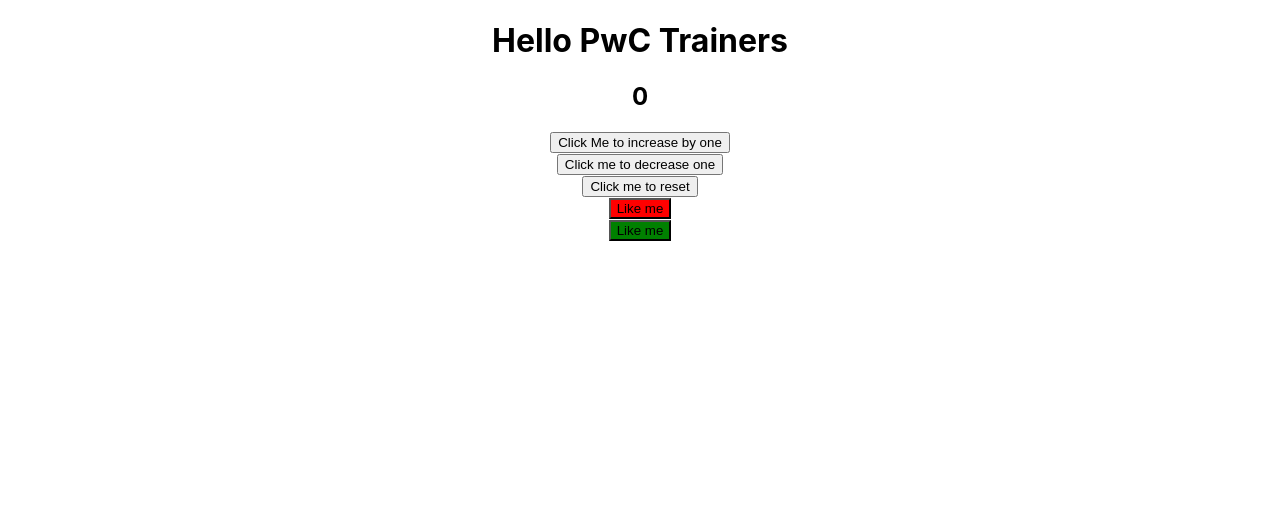
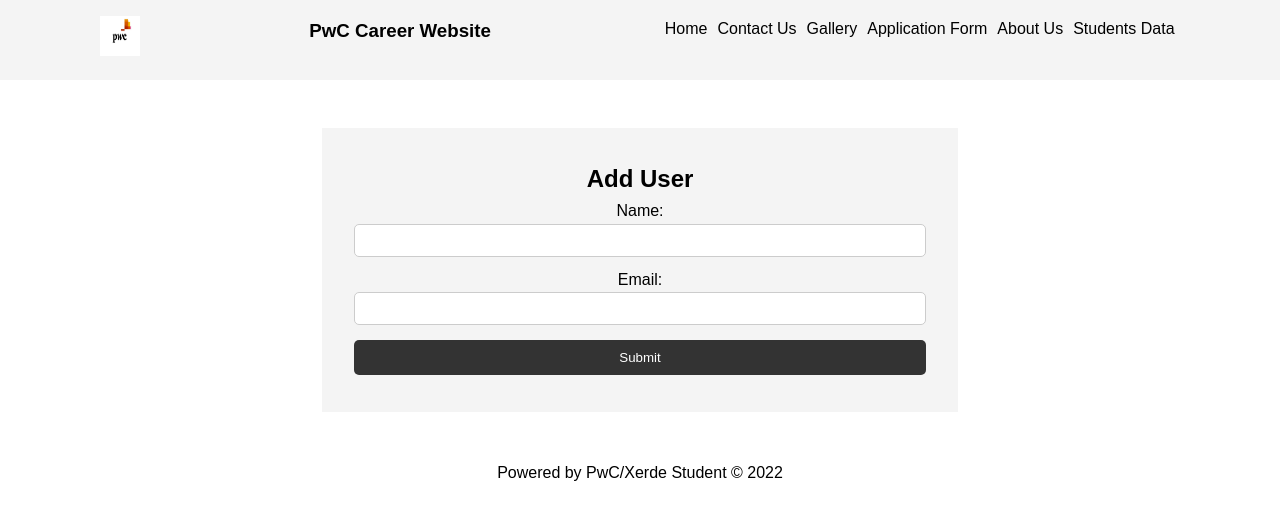
Before and after one commit to royalboe/react-app-one, a React (Create React App) app: page /Home in a window 1280 px wide. Shown: the top 520 px of the page. Built offline with nearby package versions, Linux system fonts and the light colour scheme.

Commit message:
Added styles

```diff
--- a/src/App.css
+++ b/src/App.css
@@ -1,3 +1,42 @@
+/* .App {
+  text-align: center;
+}
+
+.App-logo {
+  height: 40vmin;
+  pointer-events: none;
+}
+
+@media (prefers-reduced-motion: no-preference) {
+  .App-logo {
+    animation: App-logo-spin infinite 20s linear;
+  }
+}
+
+.App-header {
+  background-color: #282c34;
+  min-height: 100vh;
+  display: flex;
+  flex-direction: column;
+  align-items: center;
+  justify-content: center;
+  font-size: calc(10px + 2vmin);
+  color: rgb(51, 41, 41);
+}
+
+.App-link {
+  color: #61dafb;
+}
+
+@keyframes App-logo-spin {
+  from {
+    transform: rotate(0deg);
+  }
+  to {
+    transform: rotate(360deg);
+  }
+} */
+
 .App {
   text-align: center;
 }
@@ -5,6 +44,171 @@
 .App-logo {
   height: 40vmin;
   pointer-events: none;
+}
+
+* {
+  margin: 0;
+  padding: 0;
+  box-sizing: border-box;
+}
+body {
+  font-family: Arial, Helvetica, sans-serif;
+  line-height: 1.6;
+}
+ul {
+  list-style: none;
+  /* display: flex; */
+}
+ul li {
+  padding: 5px;
+  background: #F4F4F4;
+  margin: 5px 0;
+}
+table,
+th,
+td {
+  border: 1px solid green;
+}
+footer{
+  text-align: center;
+}
+h2 {
+  text-align: center;
+  /* color:; */
+}
+.active {
+  background-color: #04aa6d;
+  color: white;
+  padding: 15px;
+}
+a {
+  text-decoration: none;
+  padding-top: 12px;
+  padding-bottom: 12px;
+  color: black;
+  margin: 5px;
+}
+header {
+  background: #F4F4F4;
+  padding: 1rem;
+  /* text-align: center; */
+  flex-direction: row;
+  display: flex;
+  justify-content: space-around;
+}
+.container {
+  margin: auto;
+  width: 700px;
+  overflow: auto;
+  padding: 3rem 2rem;
+}
+
+.text {
+  text-align: center;
+}
+
+#my-form {
+  padding: 2rem;
+  background: #F4F4F4;
+}
+#my-form label {
+  display: block;
+}
+.gender, .courses, #inline {
+  display: inline-block !important;
+}
+#my-form input[type='text'], input[type='number'], select {
+  width: 100%;
+  height: 5%;
+  padding: 8px;
+  margin-bottom: 10px;
+  border-radius: 5px;
+  border: 1px solid #ccc;
+}
+.btn {
+  display: block;
+  width: 100%;
+  padding: 10px 15px;
+  border: 0;
+  background: #333;
+  color: #fff;
+  border-radius: 5px;
+  margin: 5px 0;
+}
+.btn:hover {
+  background: #444;
+}
+.bg-dark {
+  background: #333;
+  color: #fff;
+}
+.error {
+  background: orangered;
+  color: #fff;
+  padding: 5px;
+  margin: 5px;
+}
+
+.grid-container {
+  display: grid;
+  grid-template-columns: 1fr 1fr 1fr 1fr;
+  /* background-color: #2196F3; */
+  padding: 80px;
+}
+
+#customers {
+  border-collapse: collapse;
+  width: 100%;
+}
+
+#customers td,
+#customers th {
+  border: 1px solid #ddd;
+  padding: 8px;
+}
+
+#customers tr:nth-child(even) {
+  background-color: #f2f2f2;
+}
+
+#customers tr:hover {
+  background-color: #ddd;
+}
+
+#customers th {
+  padding-top: 12px;
+  padding-bottom: 12px;
+  text-align: left;
+  background-color: #04AA6D;
+  color: white;
+}
+
+.image img {
+  border: 1px solid green;
+  width: 300px;
+  height: 300px;
+  object-fit: cover;
+}
+
+.image p {
+  background-color: grey;
+  margin-bottom: 10px;
+  width: 38vmin;
+  text-align: center;
+  font-weight: 700;
+}
+
+.center {
+  display: block;
+  margin-left: auto;
+  margin-right: auto;
+  /* width: 50%; */
+}
+
+@media screen and (max-width: 1200px){
+  .image p {
+    width: 47.4vmin;
+  }
 }
 
 @media (prefers-reduced-motion: no-preference) {
--- a/src/App.js
+++ b/src/App.js
@@ -1,12 +1,44 @@
+// import "./App.css";
+// import "./components/Counter";
+// import Counter from "./components/Counter";
+
+// function App() {
+//   return (
+//     <div className="App">
+//       <h1>Hello PwC Trainers</h1>
+//       <Counter />
+//     </div>
+//   );
+// }
+
+// export default App;
+
 import "./App.css";
-import "./components/Counter";
-import Counter from "./components/Counter";
+import { BrowserRouter, Routes, Route } from "react-router-dom";
+import StudentsData from "./pages/StudentsData";
+import Header from "./components/Header";
+import Footer from "./components/Footer";
+import Home from "./pages/Home";
+import Gallery from "./pages/Gallery";
+import AboutUs from "./pages/AboutUs";
+import ApplicationForm from "./pages/ApplicationForm";
+import ContactUs from "./pages/ContactUs";
 
 function App() {
   return (
     <div className="App">
-      <h1>Hello PwC Trainers</h1>
-      <Counter />
+      <BrowserRouter>
+        <Header />
+        <Routes>
+          <Route path={"/Home"} element={<Home />} />
+          <Route path={"/AboutUs"} element={<AboutUs />} />
+          <Route path={"/Gallery"} element={<Gallery />} />
+          <Route path={"/StudentsData"} element={<StudentsData />} />
+          <Route path={"/ContactUs"} element={<ContactUs />} />
+          <Route path={"/ApplicationForm"} element={<ApplicationForm />} />
+        </Routes>
+        <Footer />
+      </BrowserRouter>
     </div>
   );
 }
--- a/src/components/Header.jsx
+++ b/src/components/Header.jsx
@@ -1,6 +1,6 @@
 import React from "react";
 import { Link } from "react-router-dom";
-import Photo from '../assets/PwC.jpeg'
+import Photo from "../assets/pwc.jpeg";
 
 function Header() {
   return (
@@ -12,12 +12,12 @@
         <h3>PwC Career Website</h3>
       </div>
       <div>
-        <Link to="/home">Home</Link>
-        <Link to="/contactUs">Contact Us</Link>
-        <Link to="/gallery">Gallery</Link>
-        <Link to="/applicationForm">Application Form</Link>
-        <Link to="/aboutUs">About Us</Link>
-        <Link to="/studentsData">Students Data</Link>
+        <Link to="/Home">Home</Link>
+        <Link to="/ContactUs">Contact Us</Link>
+        <Link to="/Gallery">Gallery</Link>
+        <Link to="/ApplicationForm">Application Form</Link>
+        <Link to="/AboutUs">About Us</Link>
+        <Link to="/StudentsData">Students Data</Link>
       </div>
     </header>
   );
```
